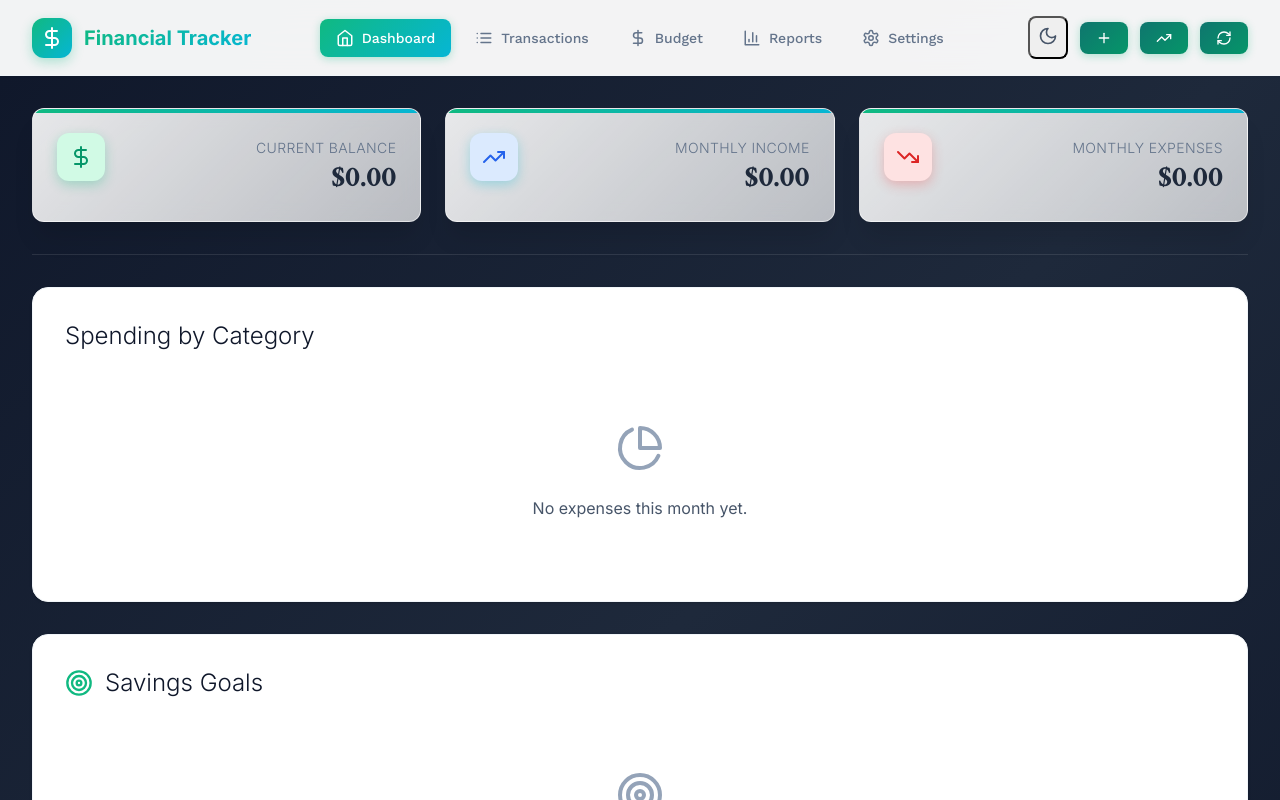
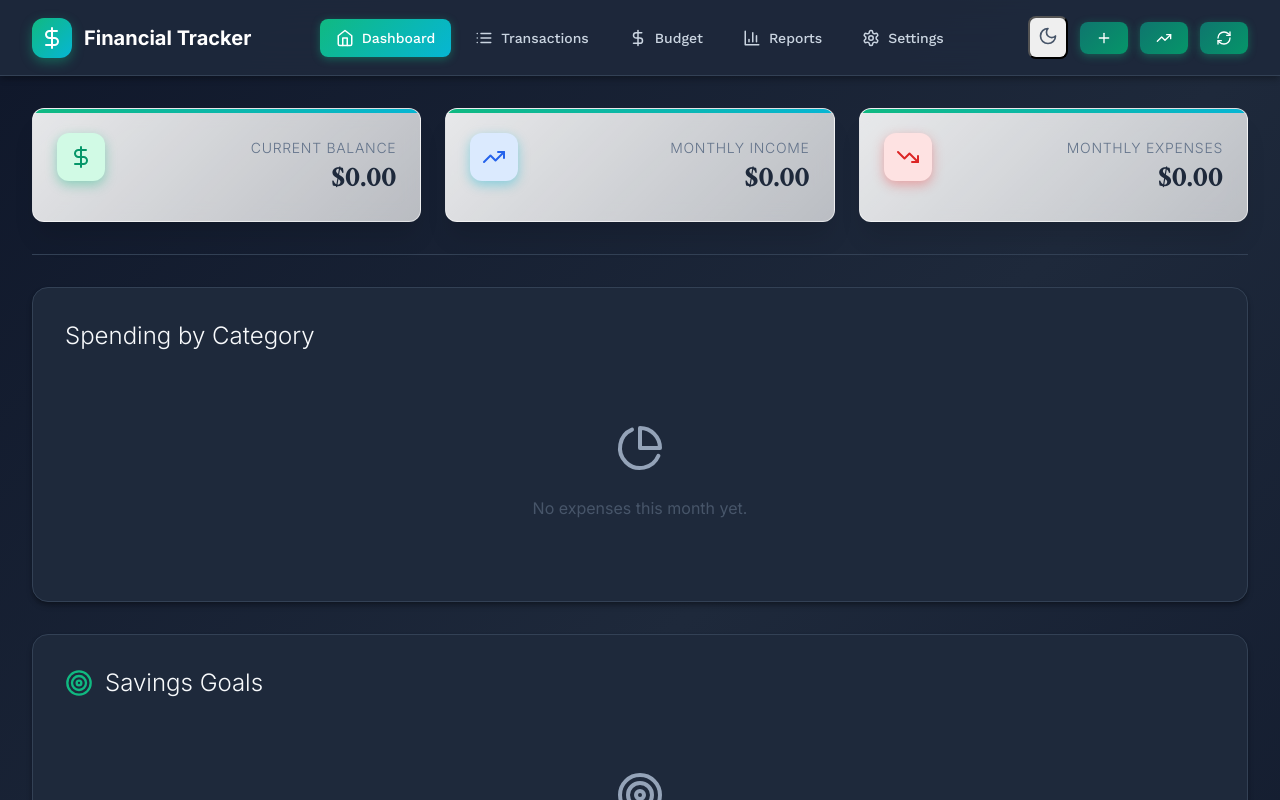
Before and after one commit to JohnnyvonH/financial-tracker, a React (Vite) app: page / in a window 1280 px wide. Shown: the top 800 px of the page. Built offline with nearby package versions, Linux system fonts and the light colour scheme.

Commit message:
Update text colors to white/light for better contrast on dark backgrounds

```diff
--- a/src/styles/index.css
+++ b/src/styles/index.css
@@ -12,7 +12,23 @@
   --danger: #ef4444;
   --warning: #f59e0b;
 
-  /* Neutrals */
+  /* Light text on dark backgrounds */
+  --text-primary: #f8fafc;
+  --text-secondary: #cbd5e1;
+  --text-muted: #94a3b8;
+  --bg-primary: #1e293b;
+  --bg-secondary: #0f172a;
+  --bg-tertiary: #334155;
+  --border: #334155;
+  --border-light: #475569;
+
+  /* Card backgrounds */
+  --card-bg: #1e293b;
+  --card-bg-hover: #334155;
+}
+
+/* Dark Mode Toggle (for future light mode) */
+.light {
   --text-primary: #0f172a;
   --text-secondary: #64748b;
   --text-muted: #94a3b8;
@@ -21,24 +37,8 @@
   --bg-tertiary: #f1f5f9;
   --border: #e2e8f0;
   --border-light: #f1f5f9;
-
-  /* Dark Mode */
-  --dark-bg-primary: #0f172a;
-  --dark-bg-secondary: #1e293b;
-  --dark-bg-tertiary: #334155;
-  --dark-text-primary: #f1f5f9;
-  --dark-text-secondary: #cbd5e1;
-  --dark-border: #334155;
-}
-
-/* Dark Mode */
-.dark {
-  --text-primary: var(--dark-text-primary);
-  --text-secondary: var(--dark-text-secondary);
-  --bg-primary: var(--dark-bg-primary);
-  --bg-secondary: var(--dark-bg-secondary);
-  --bg-tertiary: var(--dark-bg-tertiary);
-  --border: var(--dark-border);
+  --card-bg: #ffffff;
+  --card-bg-hover: #f8fafc;
 }
 
 * {
@@ -57,26 +57,17 @@ body {
   -moz-osx-font-smoothing: grayscale;
 }
 
-.dark body {
-  background: linear-gradient(135deg, #000000 0%, #0f172a 50%, #000000 100%);
-}
-
 /* ========================================
-   HEADER - Fixed Layout
+   HEADER
    ======================================== */
 .header {
-  background: rgba(255, 255, 255, 0.95);
+  background: rgba(30, 41, 59, 0.95);
   backdrop-filter: blur(20px);
-  border-bottom: 1px solid var(--border-light);
+  border-bottom: 1px solid var(--border);
   position: sticky;
   top: 0;
   z-index: 100;
-  box-shadow: 0 1px 3px 0 rgba(0, 0, 0, 0.05);
-}
-
-.dark .header {
-  background: rgba(15, 23, 42, 0.95);
-  border-bottom-color: var(--dark-border);
+  box-shadow: 0 4px 6px -1px rgba(0, 0, 0, 0.3);
 }
 
 .header-container {
@@ -108,16 +99,13 @@ body {
   align-items: center;
   justify-content: center;
   color: white;
-  box-shadow: 0 4px 12px rgba(16, 185, 129, 0.3);
+  box-shadow: 0 4px 12px rgba(16, 185, 129, 0.4);
 }
 
 .header-logo-text {
   font-size: 1.25rem;
   font-weight: 700;
-  background: linear-gradient(135deg, #10b981 0%, #06b6d4 100%);
-  -webkit-background-clip: text;
-  -webkit-text-fill-color: transparent;
-  background-clip: text;
+  color: white;
 }
 
 .header-nav {
@@ -149,14 +137,10 @@ body {
   color: var(--text-primary);
 }
 
-.dark .nav-button:hover {
-  background: var(--dark-bg-tertiary);
-}
-
 .nav-button-active {
   background: linear-gradient(135deg, #10b981 0%, #06b6d4 100%);
   color: white;
-  box-shadow: 0 2px 8px rgba(16, 185, 129, 0.3);
+  box-shadow: 0 2px 8px rgba(16, 185, 129, 0.4);
 }
 
 .nav-button-active:hover {
@@ -181,23 +165,19 @@ body {
 }
 
 .card {
-  background: var(--bg-primary);
+  background: var(--card-bg);
   border-radius: 1rem;
   padding: 2rem;
-  box-shadow: 0 1px 3px 0 rgba(0, 0, 0, 0.1), 0 1px 2px -1px rgba(0, 0, 0, 0.1);
+  box-shadow: 0 4px 6px -1px rgba(0, 0, 0, 0.3), 0 2px 4px -2px rgba(0, 0, 0, 0.3);
   margin-bottom: 2rem;
   transition: all 0.3s ease;
-  border: 1px solid var(--border-light);
-}
-
-.dark .card {
-  background: var(--dark-bg-secondary);
-  border-color: var(--dark-border);
+  border: 1px solid var(--border);
 }
 
 .card:hover {
-  box-shadow: 0 10px 15px -3px rgba(0, 0, 0, 0.1), 0 4px 6px -4px rgba(0, 0, 0, 0.1);
+  box-shadow: 0 10px 15px -3px rgba(0, 0, 0, 0.4), 0 4px 6px -4px rgba(0, 0, 0, 0.4);
   transform: translateY(-2px);
+  border-color: var(--border-light);
 }
 
 /* ========================================
@@ -215,20 +195,16 @@ body {
   font-weight: 500;
   cursor: pointer;
   transition: all 0.2s ease;
-  background: var(--bg-primary);
+  background: var(--bg-tertiary);
   color: var(--text-primary);
   white-space: nowrap;
 }
 
-.dark .btn {
-  background: var(--dark-bg-tertiary);
-  border-color: var(--dark-border);
-  color: var(--dark-text-primary);
-}
-
 .btn:hover:not(:disabled) {
   transform: translateY(-1px);
-  box-shadow: 0 4px 6px -1px rgba(0, 0, 0, 0.1);
+  box-shadow: 0 4px 6px -1px rgba(0, 0, 0, 0.3);
+  background: #475569;
+  border-color: var(--border-light);
 }
 
 .btn:disabled {
@@ -240,12 +216,12 @@ body {
   background: linear-gradient(135deg, #10b981 0%, #06b6d4 100%);
   color: white;
   border: none;
-  box-shadow: 0 2px 8px rgba(16, 185, 129, 0.3);
+  box-shadow: 0 2px 8px rgba(16, 185, 129, 0.4);
 }
 
 .btn-primary:hover:not(:disabled) {
   background: linear-gradient(135deg, #059669 0%, #0891b2 100%);
-  box-shadow: 0 4px 12px rgba(16, 185, 129, 0.4);
+  box-shadow: 0 4px 12px rgba(16, 185, 129, 0.5);
 }
 
 .btn-secondary {
@@ -279,7 +255,7 @@ body {
 .kpi-section {
   padding-bottom: 2rem;
   margin-bottom: 2rem !important;
-  border-bottom: 1px solid rgba(255, 255, 255, 0.1);
+  border-bottom: 1px solid var(--border);
 }
 
 .kpi-grid {
@@ -289,19 +265,14 @@ body {
 }
 
 .kpi-card {
-  background: linear-gradient(135deg, rgba(255,255,255,0.98) 0%, rgba(255,255,255,0.95) 100%);
+  background: var(--card-bg);
   border-radius: 1rem;
   padding: 1.75rem;
-  box-shadow: 0 1px 3px 0 rgba(0, 0, 0, 0.1);
-  border: 1px solid var(--border-light);
+  box-shadow: 0 4px 6px -1px rgba(0, 0, 0, 0.3);
+  border: 1px solid var(--border);
   transition: all 0.3s ease;
   position: relative;
   overflow: hidden;
-}
-
-.dark .kpi-card {
-  background: linear-gradient(135deg, var(--dark-bg-secondary) 0%, var(--dark-bg-tertiary) 100%);
-  border-color: var(--dark-border);
 }
 
 .kpi-card::before {
@@ -316,7 +287,8 @@ body {
 
 .kpi-card:hover {
   transform: translateY(-4px);
-  box-shadow: 0 10px 25px -5px rgba(0, 0, 0, 0.15);
+  box-shadow: 0 10px 25px -5px rgba(0, 0, 0, 0.5);
+  border-color: var(--border-light);
 }
 
 .kpi-icon-small {
@@ -332,19 +304,19 @@ body {
 .icon-green {
   background: linear-gradient(135deg, #10b981 0%, #059669 100%);
   color: white;
-  box-shadow: 0 4px 12px rgba(16, 185, 129, 0.3);
+  box-shadow: 0 4px 12px rgba(16, 185, 129, 0.4);
 }
 
 .icon-blue {
   background: linear-gradient(135deg, #06b6d4 0%, #0891b2 100%);
   color: white;
-  box-shadow: 0 4px 12px rgba(6, 182, 212, 0.3);
+  box-shadow: 0 4px 12px rgba(6, 182, 212, 0.4);
 }
 
 .icon-red {
   background: linear-gradient(135deg, #ef4444 0%, #dc2626 100%);
   color: white;
-  box-shadow: 0 4px 12px rgba(239, 68, 68, 0.3);
+  box-shadow: 0 4px 12px rgba(239, 68, 68, 0.4);
 }
 
 .kpi-label {
@@ -353,7 +325,7 @@ body {
   color: var(--text-secondary);
   margin-bottom: 0.5rem;
   text-transform: uppercase;
-  letter-spacing: 0.025em;
+  letter-spacing: 0.05em;
 }
 
 .kpi-value {
@@ -364,17 +336,11 @@ body {
 }
 
 .kpi-value.positive {
-  background: linear-gradient(135deg, #10b981 0%, #059669 100%);
-  -webkit-background-clip: text;
-  -webkit-text-fill-color: transparent;
-  background-clip: text;
+  color: #10b981;
 }
 
 .kpi-value.negative {
-  background: linear-gradient(135deg, #ef4444 0%, #dc2626 100%);
-  -webkit-background-clip: text;
-  -webkit-text-fill-color: transparent;
-  background-clip: text;
+  color: #ef4444;
 }
 
 /* ========================================
@@ -423,28 +389,19 @@ body {
   border: 1px solid var(--border);
 }
 
-.dark .budget-item {
-  background: var(--dark-bg-tertiary);
-  border-color: var(--dark-border);
-}
-
-/* Budget Warnings - New Styled Card */
+/* Budget Warnings */
 .budget-warning-card {
   padding: 1.5rem;
-  background: var(--bg-primary);
+  background: var(--card-bg);
   border-radius: 0.75rem;
   border: 2px solid var(--border);
   transition: all 0.2s;
 }
 
-.dark .budget-warning-card {
-  background: var(--dark-bg-tertiary);
-  border-color: var(--dark-border);
-}
-
 .budget-warning-card:hover {
-  box-shadow: 0 4px 12px rgba(0, 0, 0, 0.1);
+  box-shadow: 0 4px 12px rgba(0, 0, 0, 0.3);
   transform: translateY(-2px);
+  border-color: var(--border-light);
 }
 
 .bg-warning-gradient {
@@ -477,22 +434,18 @@ body {
   padding: 1.5rem;
   border: 2px solid var(--border);
   border-radius: 0.75rem;
-  background: var(--bg-primary);
+  background: var(--bg-tertiary);
   cursor: pointer;
   transition: all 0.2s;
   font-size: 0.875rem;
   font-weight: 600;
-}
-
-.dark .type-button {
-  background: var(--dark-bg-tertiary);
-  border-color: var(--dark-border);
+  color: var(--text-primary);
 }
 
 .type-button:hover {
   border-color: var(--primary);
   transform: translateY(-2px);
-  box-shadow: 0 4px 12px rgba(0, 0, 0, 0.1);
+  box-shadow: 0 4px 12px rgba(0, 0, 0, 0.3);
 }
 
 .type-button-inactive {
@@ -503,14 +456,14 @@ body {
   background: linear-gradient(135deg, #10b981 0%, #059669 100%);
   border-color: transparent;
   color: white;
-  box-shadow: 0 4px 12px rgba(16, 185, 129, 0.3);
+  box-shadow: 0 4px 12px rgba(16, 185, 129, 0.4);
 }
 
 .type-button-expense-active {
   background: linear-gradient(135deg, #ef4444 0%, #dc2626 100%);
   border-color: transparent;
   color: white;
-  box-shadow: 0 4px 12px rgba(239, 68, 68, 0.3);
+  box-shadow: 0 4px 12px rgba(239, 68, 68, 0.4);
 }
 
 .form-group {
@@ -535,15 +488,8 @@ body {
   font-size: 0.9375rem;
   font-family: inherit;
   transition: all 0.2s;
-  background: var(--bg-primary);
+  background: var(--bg-tertiary);
   color: var(--text-primary);
-}
-
-.dark .form-group input,
-.dark .form-group select,
-.dark .form-group textarea {
-  background: var(--dark-bg-tertiary);
-  border-color: var(--dark-border);
 }
 
 .form-group input:focus,
@@ -551,7 +497,7 @@ body {
 .form-group textarea:focus {
   outline: none;
   border-color: var(--primary);
-  box-shadow: 0 0 0 3px rgba(16, 185, 129, 0.1);
+  box-shadow: 0 0 0 3px rgba(16, 185, 129, 0.2);
 }
 
 .form-actions {
@@ -561,7 +507,7 @@ body {
 }
 
 /* ========================================
-   GOALS - Fixed Styling
+   GOALS
    ======================================== */
 .goals-grid {
   display: grid;
@@ -570,22 +516,17 @@ body {
 }
 
 .goal-card {
-  background: var(--bg-primary);
+  background: var(--card-bg);
   border-radius: 0.75rem;
   padding: 1.5rem;
   border: 2px solid var(--border);
   transition: all 0.3s;
-  box-shadow: 0 1px 3px 0 rgba(0, 0, 0, 0.1);
-}
-
-.dark .goal-card {
-  background: var(--dark-bg-tertiary);
-  border-color: var(--dark-border);
+  box-shadow: 0 2px 4px rgba(0, 0, 0, 0.2);
 }
 
 .goal-card:hover {
   border-color: var(--primary);
-  box-shadow: 0 4px 12px rgba(0, 0, 0, 0.15);
+  box-shadow: 0 4px 12px rgba(0, 0, 0, 0.4);
   transform: translateY(-2px);
 }
 
@@ -635,10 +576,7 @@ body {
 
 .goal-current {
   font-weight: 700;
-  background: linear-gradient(135deg, #10b981 0%, #06b6d4 100%);
-  -webkit-background-clip: text;
-  -webkit-text-fill-color: transparent;
-  background-clip: text;
+  color: #10b981;
 }
 
 .goal-separator {
@@ -654,13 +592,9 @@ body {
 .progress-bar {
   width: 100%;
   height: 0.5rem;
-  background: var(--border-light);
+  background: var(--bg-secondary);
   border-radius: 1rem;
   overflow: hidden;
-}
-
-.dark .progress-bar {
-  background: var(--dark-border);
 }
 
 .progress-fill {
@@ -701,17 +635,12 @@ body {
   padding: 0.625rem 0.5rem;
   border: 1px solid var(--border);
   border-radius: 0.5rem;
-  background: var(--bg-primary);
+  background: var(--bg-tertiary);
   cursor: pointer;
   transition: all 0.2s;
   font-size: 0.8125rem;
   font-weight: 600;
   color: var(--text-primary);
-}
-
-.dark .goal-control-btn {
-  background: var(--dark-bg-secondary);
-  border-color: var(--dark-border);
 }
 
 .goal-control-btn:disabled {
@@ -721,7 +650,7 @@ body {
 
 .goal-control-btn:not(:disabled):hover {
   transform: translateY(-1px);
-  box-shadow: 0 2px 8px rgba(0, 0, 0, 0.1);
+  box-shadow: 0 2px 8px rgba(0, 0, 0, 0.3);
 }
 
 .goal-control-minus {
@@ -729,7 +658,7 @@ body {
 }
 
 .goal-control-minus:not(:disabled):hover {
-  background: rgba(239, 68, 68, 0.1);
+  background: rgba(239, 68, 68, 0.2);
   border-color: var(--danger);
 }
 
@@ -738,7 +667,7 @@ body {
 }
 
 .goal-control-plus:not(:disabled):hover {
-  background: rgba(16, 185, 129, 0.1);
+  background: rgba(16, 185, 129, 0.2);
   border-color: var(--success);
 }
 
@@ -758,23 +687,14 @@ body {
   padding: 1rem;
   background: var(--bg-secondary);
   border-radius: 0.75rem;
-  border: 1px solid var(--border-light);
+  border: 1px solid var(--border);
   transition: all 0.2s;
-}
-
-.dark .transaction-item {
-  background: var(--dark-bg-tertiary);
-  border-color: var(--dark-border);
 }
 
 .transaction-item:hover {
   background: var(--bg-tertiary);
-  border-color: var(--border);
+  border-color: var(--border-light);
   transform: translateX(4px);
-}
-
-.dark .transaction-item:hover {
-  background: #475569;
 }
 
 .transaction-left {
@@ -826,11 +746,11 @@ body {
 }
 
 .amount-income {
-  color: var(--success);
+  color: #10b981;
 }
 
 .amount-expense {
-  color: var(--danger);
+  color: #ef4444;
 }
 
 .btn-icon {
@@ -847,7 +767,7 @@ body {
 }
 
 .btn-icon:hover {
-  background: rgba(239, 68, 68, 0.1);
+  background: rgba(239, 68, 68, 0.2);
   color: var(--danger);
 }
 
@@ -883,19 +803,14 @@ body {
   border-radius: 0.5rem;
   font-size: 0.875rem;
   transition: all 0.2s;
-  background: var(--bg-primary);
+  background: var(--bg-tertiary);
   color: var(--text-primary);
-}
-
-.dark .search-input {
-  background: var(--dark-bg-tertiary);
-  border-color: var(--dark-border);
 }
 
 .search-input:focus {
   outline: none;
   border-color: var(--primary);
-  box-shadow: 0 0 0 3px rgba(16, 185, 129, 0.1);
+  box-shadow: 0 0 0 3px rgba(16, 185, 129, 0.2);
 }
 
 .filter-select {
@@ -903,21 +818,16 @@ body {
   border: 1px solid var(--border);
   border-radius: 0.5rem;
   font-size: 0.875rem;
-  background: var(--bg-primary);
+  background: var(--bg-tertiary);
   color: var(--text-primary);
   cursor: pointer;
   transition: all 0.2s;
 }
 
-.dark .filter-select {
-  background: var(--dark-bg-tertiary);
-  border-color: var(--dark-border);
-}
-
 .filter-select:focus {
   outline: none;
   border-color: var(--primary);
-  box-shadow: 0 0 0 3px rgba(16, 185, 129, 0.1);
+  box-shadow: 0 0 0 3px rgba(16, 185, 129, 0.2);
 }
 
 /* ========================================
@@ -966,12 +876,12 @@ body {
 .font-bold { font-weight: 700; }
 
 .text-slate-400 { color: #94a3b8; }
-.text-slate-500 { color: #64748b; }
-.text-slate-600 { color: #475569; }
-.text-slate-700 { color: #334155; }
-.text-slate-900 { color: #0f172a; }
+.text-slate-500 { color: #cbd5e1; }
+.text-slate-600 { color: #cbd5e1; }
+.text-slate-700 { color: #e2e8f0; }
+.text-slate-900 { color: #f8fafc; }
 
-.text-blue-600 { color: #2563eb; }
+.text-blue-600 { color: #3b82f6; }
 .text-green-500 { color: #10b981; }
 .text-green-600 { color: #10b981; }
 .text-red-600 { color: #ef4444; }
@@ -979,10 +889,10 @@ body {
 
 .text-primary { color: var(--primary); }
 
-.bg-green-50 { background-color: #f0fdf4; }
-.bg-red-50 { background-color: #fef2f2; }
-.bg-blue-50 { background-color: #eff6ff; }
-.bg-amber-50 { background-color: #fffbeb; }
+.bg-green-50 { background-color: rgba(16, 185, 129, 0.1); }
+.bg-red-50 { background-color: rgba(239, 68, 68, 0.1); }
+.bg-blue-50 { background-color: rgba(59, 130, 246, 0.1); }
+.bg-amber-50 { background-color: rgba(245, 158, 11, 0.1); }
 
 .mb-1 { margin-bottom: 0.25rem; }
 .mb-2 { margin-bottom: 0.5rem; }
```
